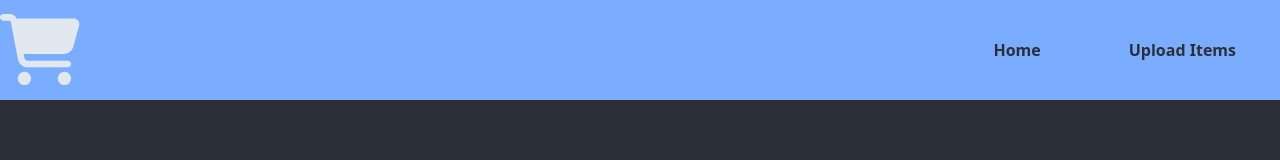
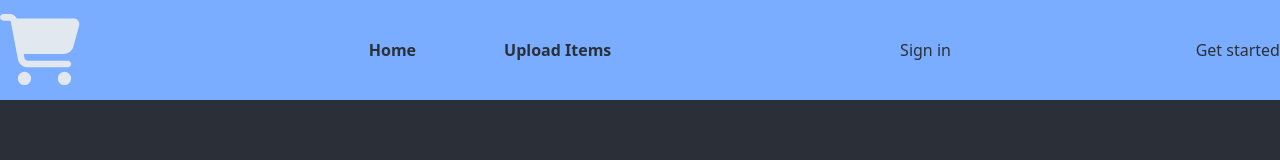
Before and after one commit to kriszR/Projekt_Labor, a Next.js app in the folder projekt_labor/: page / in a window 1280 px wide. Shown: the top 160 px of the page. Built offline with nearby package versions, Linux system fonts and the light colour scheme; no server answers; the database is empty.

Commit message:
login/register

```diff
--- a/projekt_labor/package.json
+++ b/projekt_labor/package.json
@@ -11,6 +11,7 @@
     "format:fix": "prettier --write --ignore-path .gitignore ."
   },
   "dependencies": {
+    "@kinde-oss/kinde-auth-nextjs": "^2.3.11",
     "@prisma/client": "^5.20.0",
     "@radix-ui/react-label": "^2.1.0",
     "@radix-ui/react-navigation-menu": "^1.2.1",
--- /dev/null
+++ b/projekt_labor/src/app/api/products/auth/[kindeAuth]/route.jsx
@@ -0,0 +1,2 @@
+import {handleAuth} from "@kinde-oss/kinde-auth-nextjs/server";
+export const GET = handleAuth();
--- a/projekt_labor/src/components/Header.jsx
+++ b/projekt_labor/src/components/Header.jsx
@@ -1,6 +1,6 @@
-'use client';
 import Link from 'next/link';
 import CartSVG from '@/images/CartSVG';
+import { LoginLink, RegisterLink } from "@kinde-oss/kinde-auth-nextjs/server";
 
 export default function Header() {
   return (
@@ -20,6 +20,13 @@ export default function Header() {
             <Link href={'/upload-items'}>Upload Items</Link>
           </li>
         </ul>
+        <LoginLink >
+                            Sign in
+                            </LoginLink>
+                            <RegisterLink>
+                            Get started
+
+                            </RegisterLink>
       </nav>
     </header>
   );
```
Also changed, not shown: 2 other files (tests, documents, lock files or other folders).
